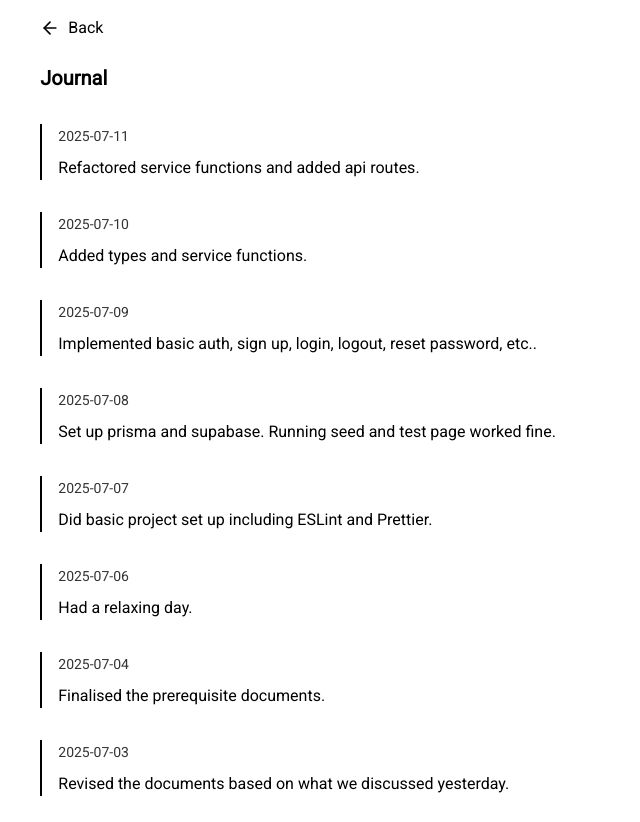
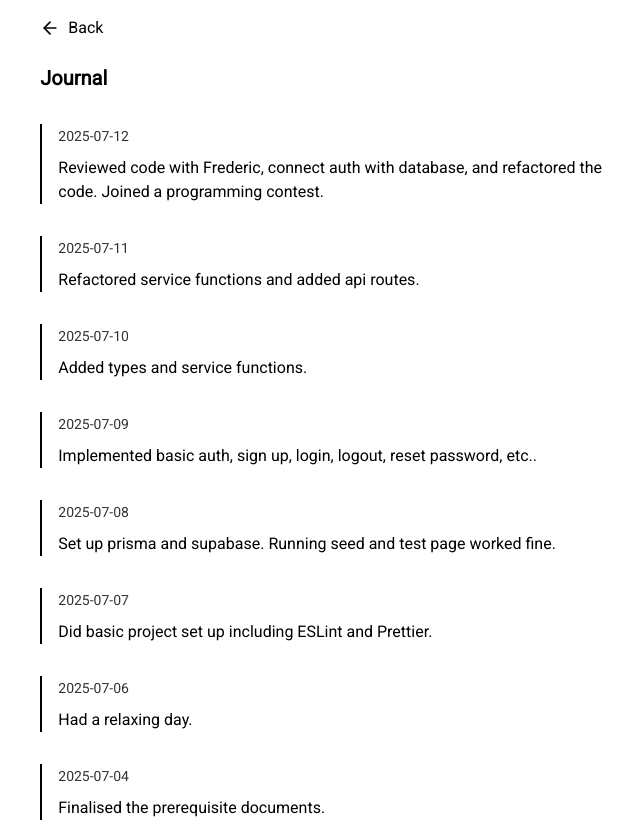
Before and after one commit to minamicode/minamicode.com, a Next.js app: page /journal in a window 1280 px wide. Shown: the top 822 px of the page, without its empty margins (301-941 px from the left). Built offline with nearby package versions, Linux system fonts and the light colour scheme.

Commit message:
add a joutnal entry

```diff
--- a/src/app/_components/JournalEntries.tsx
+++ b/src/app/_components/JournalEntries.tsx
@@ -6,6 +6,10 @@ type JournalEntry = {
 };
 
 const entries: JournalEntry[] = [
+  {
+    date: "2025-07-12",
+    text: "Reviewed code with Frederic, connect auth with database, and refactored the code. Joined a programming contest.",
+  },
   {
     date: "2025-07-11",
     text: "Refactored service functions and added api routes.",
```
